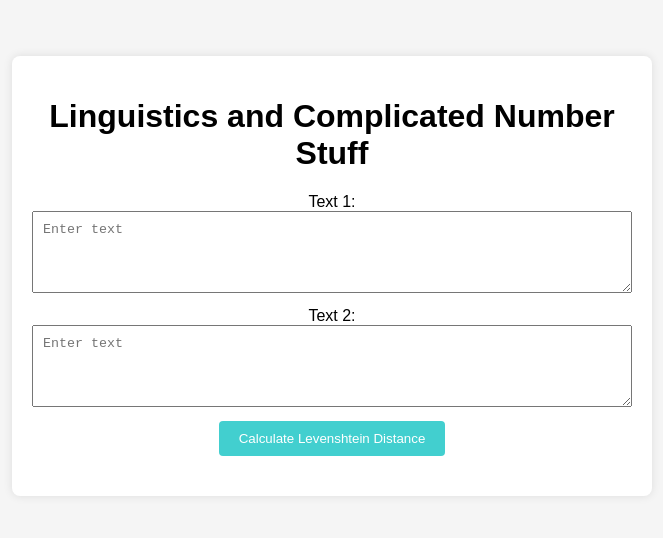
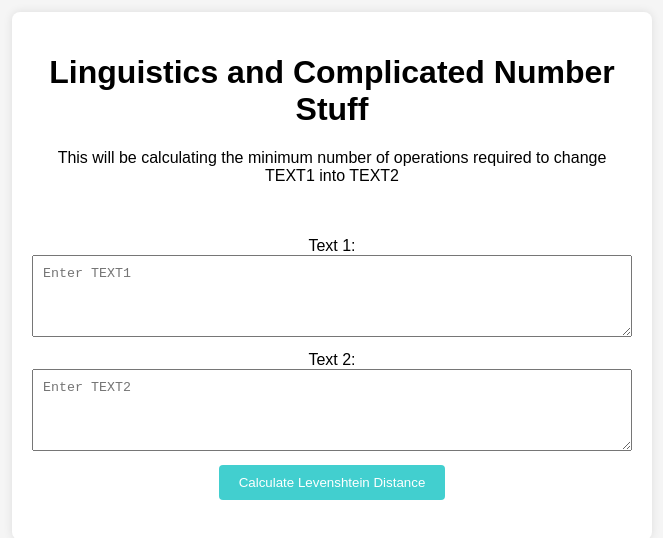
Before and after one commit to abrek-koc/distanced-linguistics, a plain HTML site: page index.html in a window 1280 px wide. Shown: the part 124-662 px from the top of the page, without its empty margins (308-971 px from the left). Drawn offline with Linux system fonts and the light colour scheme.

Commit message:
Update index.html

```diff
--- a/index.html
+++ b/index.html
@@ -61,13 +61,15 @@
   <div id="container">
     <!-- Header -->
     <h1>Linguistics and Complicated Number Stuff</h1>
-
+    <p>This will be calculating the minimum number of operations required to change TEXT1 into TEXT2</p>
+    <br>
+    <br>
     <!-- Text areas for user input -->
     <label for="text1">Text 1:</label>
-    <textarea id="text1" rows="4" placeholder="Enter text"></textarea>
+    <textarea id="text1" rows="4" placeholder="Enter TEXT1"></textarea>
 
     <label for="text2">Text 2:</label>
-    <textarea id="text2" rows="4" placeholder="Enter text"></textarea>
+    <textarea id="text2" rows="4" placeholder="Enter TEXT2"></textarea>
 
     <!-- Button to trigger Levenshtein distance calculation -->
     <button id="calculateBtn" onclick="calculateLevenshtein()">Calculate Levenshtein Distance</button>
```
